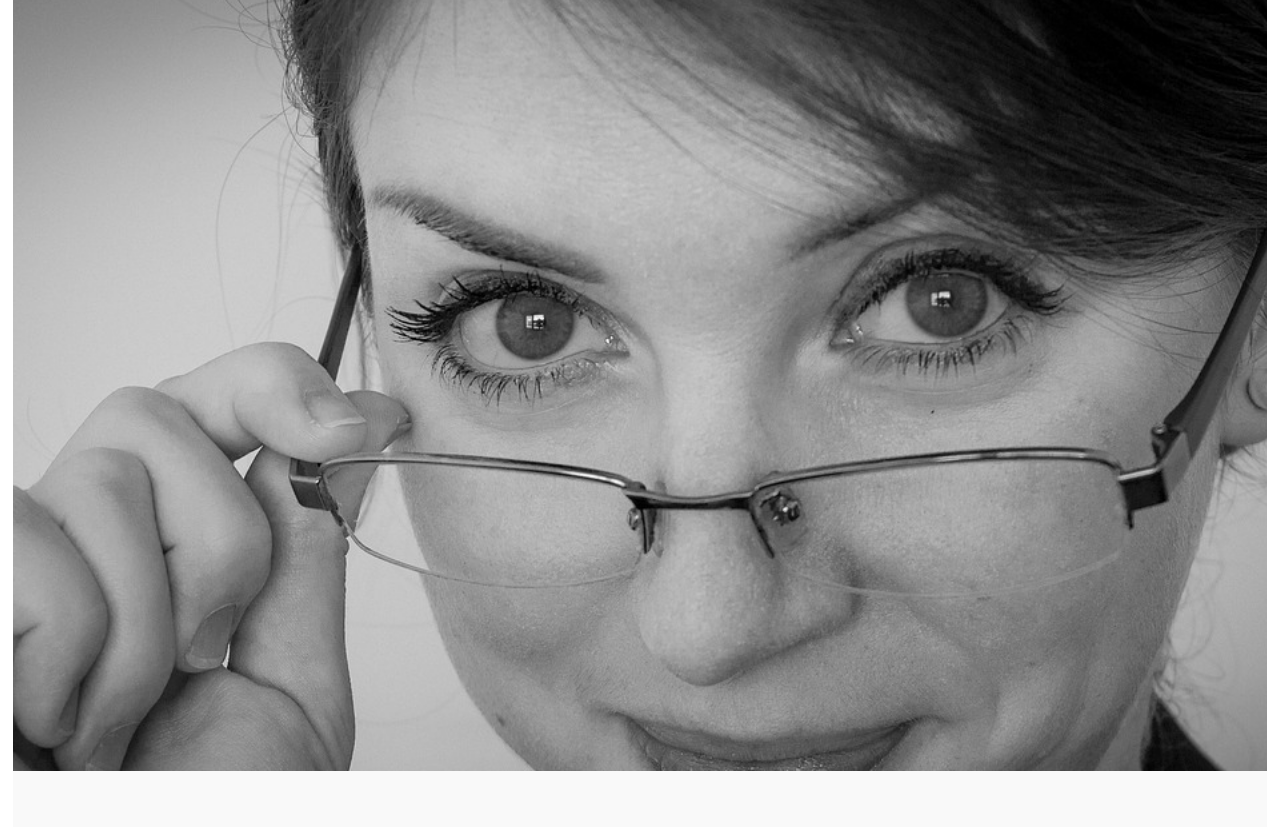
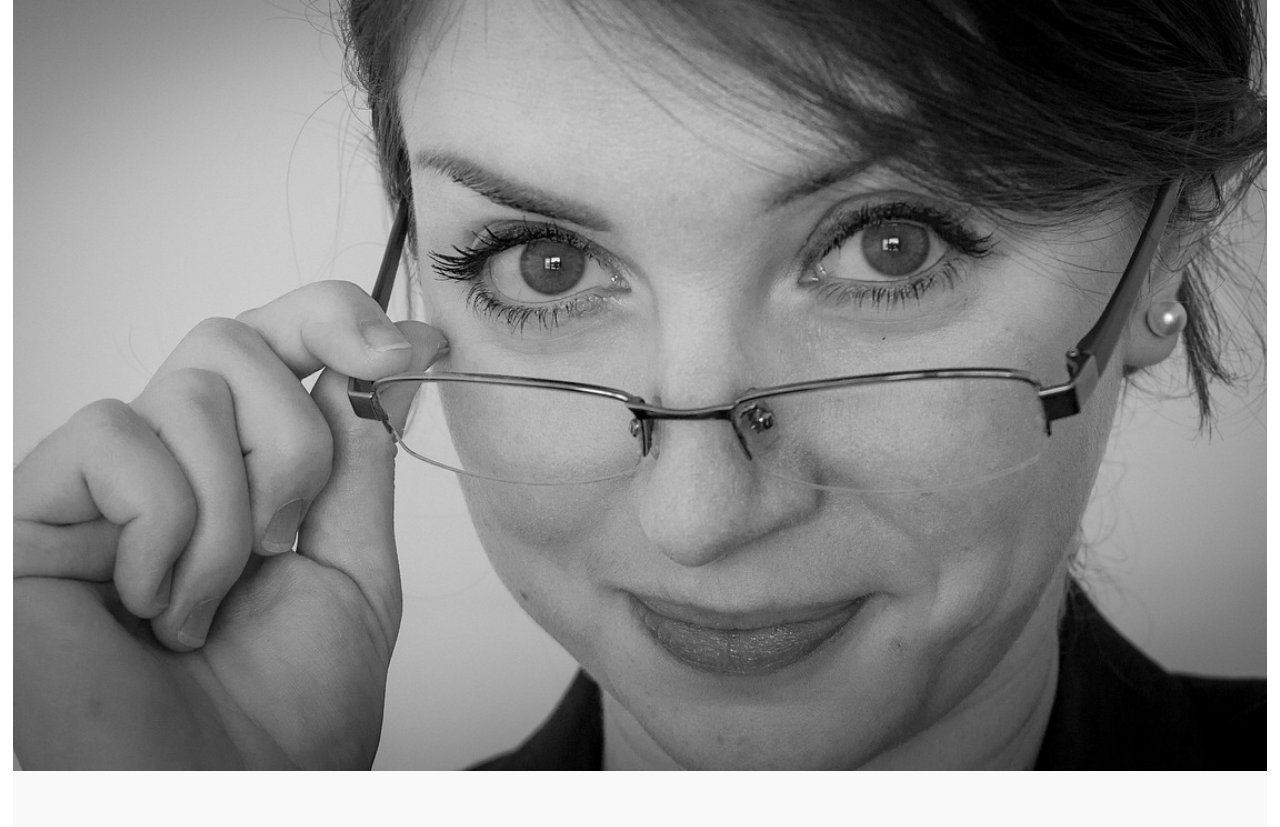
Before and after one commit to AsjadHanif/frontend-project, a plain HTML site: page index.html in a window 1280 px wide. Shown: the part 758-1585 px from the top of the page. Drawn offline with nearby package versions, Linux system fonts and the light colour scheme.

Commit message:
setting img

```diff
--- a/index.html
+++ b/index.html
@@ -12,7 +12,7 @@
             <h1>Change </h1>
             <h1 id="your">Your Style</h1>
             <div class="parallax-wrapper">
-                <div class="parallax-bg" id="parallax"></div>
+                <img src="assests/images/woman.jpg"class="parallax-bg" id="parallax">
               </div>
 
         <div id="brand-logos">
--- a/script.js
+++ b/script.js
@@ -1,16 +1,16 @@
 // Parallax effect
-function Parallax() {
-    window.addEventListener("scroll", () => {
-        const scrollY = window.scrollY;
-        const parallax = document.getElementById("parallax");
+// function Parallax() {
+//     window.addEventListener("scroll", () => {
+//         const scrollY = window.scrollY;
+//         const parallax = document.getElementById("parallax");
 
-        // Slight movement — adjust 0.2 for more/less
-        parallax.style.transform = `translateY(${scrollY * 0.2}px)`;
-      });
+//         // Slight movement — adjust 0.2 for more/less
+//         parallax.style.transform = `translateY(${scrollY * 0.2}px)`;
+//       });
 
 
-}
-Parallax()
+// }
+// Parallax()
 
 function loadinganimation() {
     gsap.from("#page1 h1" , {
--- a/style.css
+++ b/style.css
@@ -28,24 +28,22 @@ html, body{
 }
 .parallax-wrapper {
     height: 100vh;
-    overflow: hidden;
+    /* overflow: hidden; */
     position: relative;
   }
 
-  .parallax-bg {
-    background-image: url('assests/images/woman.jpg');
-    background-size: cover;
+.parallax-wrapper img {
+    /* background-image: url('assests/images/woman.jpg'); */
+    object-fit: cover;
     /* background-repeat: no-repeat; */
     background-position: center;
-    height: 120vh; /* Slightly larger to allow scroll animation */
+    height: 100vh; /* Slightly larger to allow scroll animation */
     width: 100%;
     position: absolute;
     top: 0;
     left: 0;
-    transform: translateY(0);
-    transition: transform 0.1s ease-out;
     z-index: -1;
-  }
+}
 
 #brand-logos {
     height: 40vh;
```
